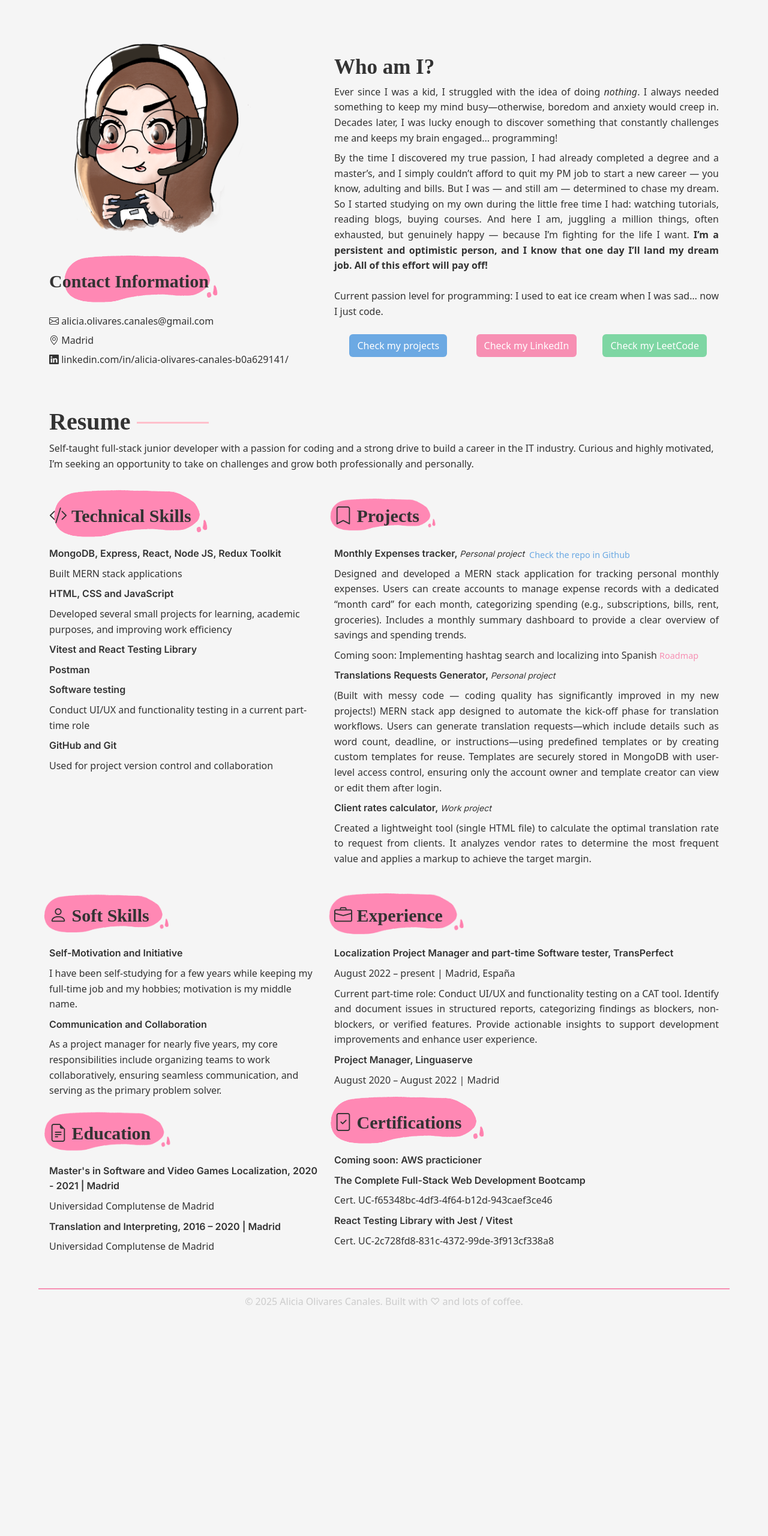
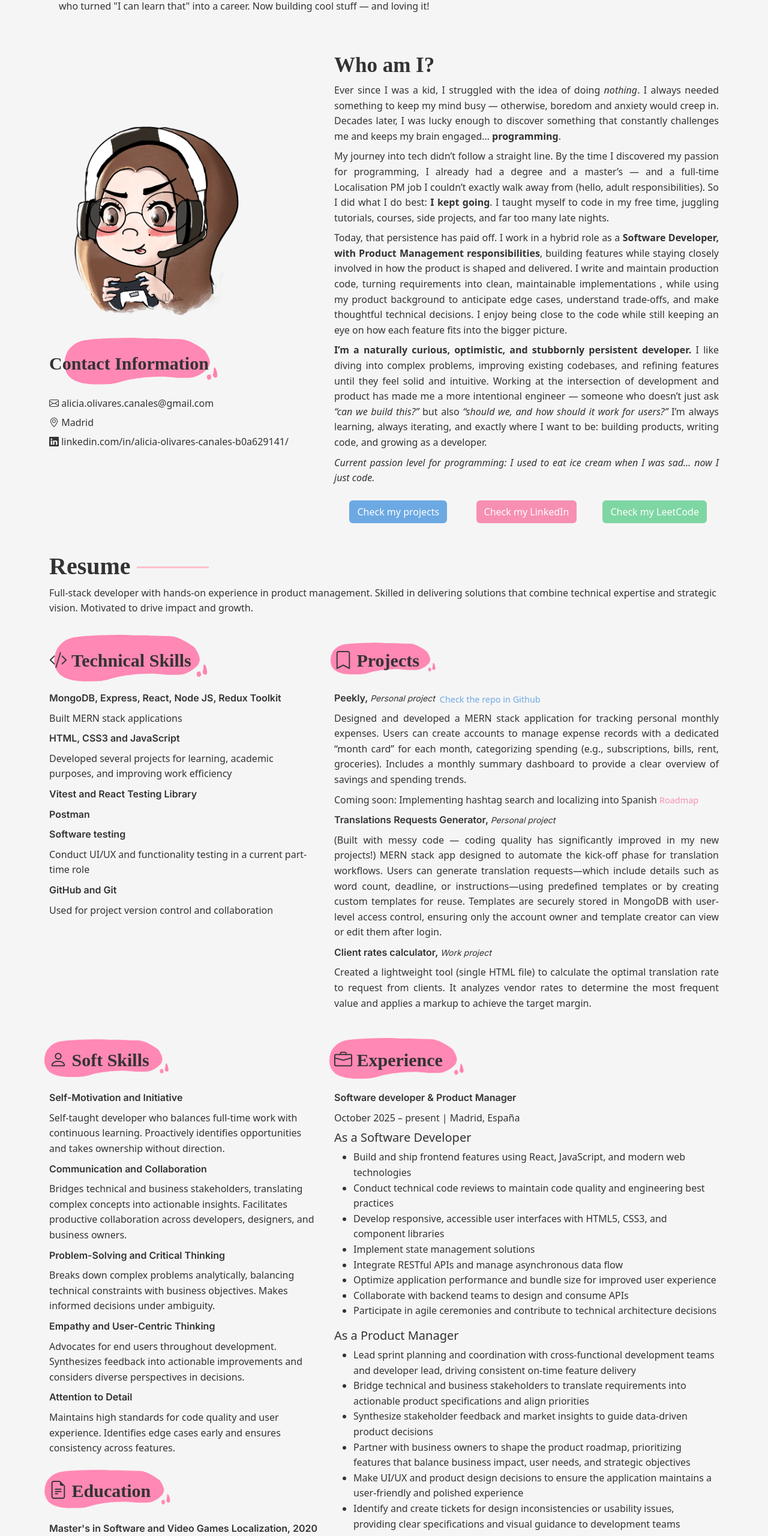
Before and after one commit to Alicia-OC/aliciaoc-portfolio, a React (Create React App) app: page / in a window 1280 px wide. Shown: the part 220-2780 px from the top of the page at 60% size. Before the commit the page ends 2482 px from the top, so only its background shows below. Built offline with nearby package versions, Linux system fonts and the light colour scheme; a web font is replaced by a local one.

Commit message:
updated CV info

```diff
--- a/src/DevBlog/DesignPatterns/Factory.js
+++ b/src/DevBlog/DesignPatterns/Factory.js
@@ -362,7 +362,7 @@ const slayer3 = SlayerFactory.createSlayer("kanoto", "Inosuke", [
   { name: "Mountain Training", completed: true, date: "2024-01-15" },
   { name: "Drum House", completed: true, date: "2024-02-20" },
   { name: "Spider Forest", completed: false, date: null }
-]);`
+]);`;
 
 const factory = (
   <div>
@@ -383,7 +383,7 @@ const factory = (
         without modifying the rest of your code.
       </p>
     </div>
-    <div class="section">
+    <div class="section roles">
       <h3>The 4 Roles</h3>
       <p>Who creates</p>
       <ul>
@@ -408,7 +408,7 @@ const factory = (
         </li>
       </ul>
     </div>
-    <div class="section">
+    <div class="section use-cases">
       <h3>JavaScript Use Case - Concrete products have different behaviors</h3>
       <SyntaxHighlighter
         language="javascript"
@@ -420,8 +420,10 @@ const factory = (
       </SyntaxHighlighter>
     </div>
 
-        <div class="section">
-      <h3>JavaScript Use Case - Concrete products don't have different behaviors</h3>
+    <div class="section use-cases">
+      <h3>
+        JavaScript Use Case - Concrete products don't have different behaviors
+      </h3>
       <SyntaxHighlighter
         language="javascript"
         style={docco}
@@ -431,7 +433,7 @@ const factory = (
         {codeString_same_behavior}
       </SyntaxHighlighter>
     </div>
-    <div class="section">
+    <div class="section why-use-it">
       <h3>Why Use It?</h3>
       <p>Benefits:</p>
       <ol>
@@ -448,7 +450,7 @@ const factory = (
         </li>
       </ol>
     </div>
-    <div class="section">
+    <div class="section when-to-use-it">
       <h3>When to Use It?</h3>
       <ul>
         <li>
@@ -461,7 +463,7 @@ const factory = (
         </li>
       </ul>
     </div>
-    <div class="section">
+    <div class="section summary">
       <h3>Think of It As</h3>
       <p>
         <strong>Factory = Vending machine</strong>
--- a/src/components/ExperienceCertifications.jsx
+++ b/src/components/ExperienceCertifications.jsx
@@ -5,20 +5,88 @@ const ExperienceCertifications = () => {
         <h4>
           <i className="bi bi-briefcase"></i> Experience
         </h4>
+        <div className="software-eng">
+          {" "}
+          <p className="title-paragraph">
+            Software developer & Product Manager
+          </p>
+          <p>October 2025 – present | Madrid, España </p>
+          <h5>As a Software Developer</h5>
+          <ul>
+            <li>
+              Build and ship frontend features using React, JavaScript, and
+              modern web technologies
+            </li>
+            <li>
+              Conduct technical code reviews to maintain code quality and
+              engineering best practices
+            </li>
+            <li>
+              Develop responsive, accessible user interfaces with HTML5, CSS3,
+              and component libraries
+            </li>
+            <li>
+              Implement state management solutions
+            </li>
+            <li>Integrate RESTful APIs and manage asynchronous data flow</li>
+            <li>
+              Optimize application performance and bundle size for improved user
+              experience
+            </li>
+            <li>Collaborate with backend teams to design and consume APIs</li>
+            <li>
+              Participate in agile ceremonies and contribute to technical
+              architecture decisions
+            </li>
+          </ul>
+          <h5>As a Product Manager</h5>
+          <ul>
+            <li>
+              Lead sprint planning and coordination with cross-functional
+              development teams and developer lead, driving consistent on-time
+              feature delivery
+            </li>
+
+            <li>
+              Bridge technical and business stakeholders to translate
+              requirements into actionable product specifications and align
+              priorities
+            </li>
+            <li>
+              Synthesize stakeholder feedback and market insights to guide
+              data-driven product decisions
+            </li>
+            <li>
+              Partner with business owners to shape the product roadmap,
+              prioritizing features that balance business impact, user needs,
+              and strategic objectives
+            </li>
+            <li>
+              Make UI/UX and product design decisions to ensure the application
+              maintains a user-friendly and polished experience
+            </li>
+
+            <li>
+              Identify and create tickets for design inconsistencies or
+              usability issues, providing clear specifications and visual
+              guidance to development teams
+            </li>
+          </ul>
+        </div>
+        <div className="loc-pm">
           <p className="title-paragraph">
             Localization Project Manager and part-time Software tester,
             TransPerfect
           </p>
-        <p>August 2022 – present | Madrid, España </p>
+          <p>August 2022 – October 2025 | Madrid, España </p>
           <p>
             Current part-time role: Conduct UI/UX and functionality testing on a
             CAT tool. Identify and document issues in structured reports,
-          categorizing findings as blockers, non-blockers, or verified features.
-          Provide actionable insights to support development improvements and
-          enhance user experience.
+            categorizing findings as blockers, non-blockers, or verified
+            features. Provide actionable insights to support development
+            improvements and enhance user experience.
           </p>
-        <p className="title-paragraph">Project Manager, Linguaserve</p>
-        <p>August 2020 – August 2022 | Madrid</p>
+        </div>
       </div>
       <div id="certificates">
         {" "}
@@ -26,9 +94,13 @@ const ExperienceCertifications = () => {
           <i className="bi bi-file-check"></i> Certifications
         </h4>
         <p className="title-paragraph">Coming soon: AWS practicioner</p>
-        <p className="title-paragraph">The Complete Full-Stack Web Development Bootcamp</p>
+        <p className="title-paragraph">
+          The Complete Full-Stack Web Development Bootcamp
+        </p>
         <p>Cert. UC-f65348bc-4df3-4f64-b12d-943caef3ce46</p>
-        <p className="title-paragraph">React Testing Library with Jest / Vitest</p>
+        <p className="title-paragraph">
+          React Testing Library with Jest / Vitest
+        </p>
         <p>Cert. UC-2c728fd8-831c-4372-99de-3f913cf338a8</p>
       </div>
     </div>
--- a/src/components/Header.jsx
+++ b/src/components/Header.jsx
@@ -68,8 +68,11 @@ const Header = () => {
         </button>
       </div>
       <p>
-        Junior Full Stack self-taught looking for her opportunity to{" "}
-        <strong>shine</strong>!
+        Software Developer,<br></br>{" "}
+        <p>
+          who turned "I can learn that" into a career. Now building cool stuff —
+          and loving it!
+        </p>
       </p>
     </div>
   );
--- a/src/components/Projects.jsx
+++ b/src/components/Projects.jsx
@@ -10,7 +10,7 @@ const Projects = () => {
             <div className="project-title">
               {" "}
               <p className="title-paragraph">
-                Monthly Expenses tracker,{" "}
+               Peekly,{" "}
                 <i className="subtitle-text">Personal project</i>
               </p>{" "}
               <a
--- a/src/components/SSkillsEducation.jsx
+++ b/src/components/SSkillsEducation.jsx
@@ -1,30 +1,59 @@
 const SSkillsEducation = () => {
   return (
-    <div id="soft-skills" className="col-lg-5" data-aos="fade-right" data-aos-delay="200">
+    <div
+      id="soft-skills"
+      className="col-lg-5"
+      data-aos="fade-right"
+      data-aos-delay="200"
+    >
       <div id="soft-skills">
         {" "}
-        <h4><i className="bi bi-person"></i> Soft Skills</h4>
-        <p className="title-paragraph">Self-Motivation and Initiative </p>
+        <h4>
+          <i className="bi bi-person"></i> Soft Skills
+        </h4>
+        <p className="title-paragraph">Self-Motivation and Initiative</p>
         <p>
-          I have been self-studying for a few years while keeping my full-time
-          job and my hobbies; motivation is my middle name.
+          Self-taught developer who balances full-time work with continuous
+          learning. Proactively identifies opportunities and takes ownership
+          without direction.
         </p>
         <p className="title-paragraph">Communication and Collaboration</p>
         <p>
-          As a project manager for nearly five years, my core responsibilities
-          include organizing teams to work collaboratively, ensuring seamless
-          communication, and serving as the primary problem solver.
+          Bridges technical and business stakeholders, translating complex
+          concepts into actionable insights. Facilitates productive
+          collaboration across developers, designers, and business owners.
         </p>
-      </div>{" "}
+        <p className="title-paragraph">Problem-Solving and Critical Thinking</p>
+        <p>
+          Breaks down complex problems analytically, balancing technical
+          constraints with business objectives. Makes informed decisions under
+          ambiguity.
+        </p>
+        <p className="title-paragraph">Empathy and User-Centric Thinking</p>
+        <p>
+          Advocates for end users throughout development. Synthesizes feedback
+          into actionable improvements and considers diverse perspectives in
+          decisions.
+        </p>
+        <p className="title-paragraph">Attention to Detail</p>
+        <p>
+          Maintains high standards for code quality and user experience.
+          Identifies edge cases early and ensures consistency across features.
+        </p>
+      </div>
       <div id="education">
-        <h4><i className="bi bi-file-earmark-text"></i> Education</h4>
+        <h4>
+          <i className="bi bi-file-earmark-text"></i> Education
+        </h4>
         <p className="title-paragraph">
           Master's in Software and Video Games Localization, 2020 - 2021 |
           Madrid
         </p>
 
         <p>Universidad Complutense de Madrid</p>
-        <p className="title-paragraph">Translation and Interpreting, 2016 – 2020 | Madrid</p>
+        <p className="title-paragraph">
+          Translation and Interpreting, 2016 – 2020 | Madrid
+        </p>
         <p>Universidad Complutense de Madrid</p>
       </div>
     </div>
--- a/src/components/TechnicalSkills.jsx
+++ b/src/components/TechnicalSkills.jsx
@@ -6,9 +6,9 @@ const TechnicalSkills = () => {
       </h4>
       <p className="title-paragraph">MongoDB, Express, React, Node JS, Redux Toolkit </p>
       <p>Built MERN stack applications</p>
-      <p className="title-paragraph">HTML, CSS and JavaScript </p>
+      <p className="title-paragraph">HTML, CSS3 and JavaScript </p>
       <p>
-        Developed several small projects for learning, academic purposes, and
+        Developed several projects for learning, academic purposes, and
         improving work efficiency
       </p>
       <p className="title-paragraph"> Vitest and React Testing Library </p>
--- a/src/components/WhoAmI.jsx
+++ b/src/components/WhoAmI.jsx
@@ -4,30 +4,58 @@ const WhoAmI = () => {
       <div className="about-content">
         <div className="intro">
           <h2>Who am I?</h2>
+
           <p>
             Ever since I was a kid, I struggled with the idea of doing{" "}
-            <i>nothing</i>. I always needed something to keep my mind
-            busy—otherwise, boredom and anxiety would creep in. Decades later, I
-            was lucky enough to discover something that constantly challenges me
-            and keeps my brain engaged... programming!{" "}
+            <i>nothing</i>. I always needed something to keep my mind busy —
+            otherwise, boredom and anxiety would creep in. Decades later, I was
+            lucky enough to discover something that constantly challenges me and
+            keeps my brain engaged… <b>programming</b>.
           </p>
+
           <p>
-            By the time I discovered my true passion, I had already completed a
-            degree and a master’s, and I simply couldn’t afford to quit my PM
-            job to start a new career — you know, adulting and bills. But I was
-            — and still am — determined to chase my dream. So I started studying
-            on my own during the little free time I had: watching tutorials,
-            reading blogs, buying courses. And here I am, juggling a million
-            things, often exhausted, but genuinely happy — because I’m fighting
-            for the life I want.{" "}
+            My journey into tech didn’t follow a straight line. By the time I
+            discovered my passion for programming, I already had a degree and a
+            master’s — and a full-time Localisation PM job I couldn’t exactly
+            walk away from (hello, adult responsibilities). So I did what I do
+            best:
+            <b> I kept going</b>. I taught myself to code in my free time,
+            juggling tutorials, courses, side projects, and far too many late
+            nights.
+          </p>
+
+          <p>
+            Today, that persistence has paid off. I work in a hybrid role as a{" "}
+            <b>Software Developer, with Product Management responsibilities</b>,
+            building features while staying closely involved in how the product
+            is shaped and delivered. I write and maintain production code,
+            turning requirements into clean, maintainable implementations ,
+            while using my product background to anticipate edge cases,
+            understand trade-offs, and make thoughtful technical decisions. I
+            enjoy being close to the code while still keeping an eye on how each
+            feature fits into the bigger picture.
+          </p>
+
+          <p>
             <b>
-              I’m a persistent and optimistic person, and I know that one day
-              I’ll land my dream job. All of this effort will pay off!
+              I’m a naturally curious, optimistic, and stubbornly persistent
+              developer.
             </b>{" "}
-            <br />
-            <br />
-            Current passion level for programming: I used to eat ice cream when
-            I was sad… now I just code.
+            I like diving into complex problems, improving existing codebases,
+            and refining features until they feel solid and intuitive. Working
+            at the intersection of development and product has made me a more
+            intentional engineer — someone who doesn’t just ask{" "}
+            <i>“can we build this?”</i> but also{" "}
+            <i>“should we, and how should it work for users?”</i> I’m always
+            learning, always iterating, and exactly where I want to be: building
+            products, writing code, and growing as a developer.
+          </p>
+
+          <p>
+            <i>
+              Current passion level for programming: I used to eat ice cream
+              when I was sad… now I just code.
+            </i>
           </p>
         </div>
 
--- a/src/pages/Home.jsx
+++ b/src/pages/Home.jsx
@@ -51,10 +51,10 @@ const Home = () => {
           >
             <h1>Resume</h1>
             <p>
-              Self-taught full-stack junior developer with a passion for coding
-              and a strong drive to build a career in the IT industry. Curious
-              and highly motivated, I’m seeking an opportunity to take on
-              challenges and grow both professionally and personally.
+              Full-stack developer with hands-on experience in product
+              management. Skilled in delivering solutions that combine technical
+              expertise and strategic vision. Motivated to drive impact and
+              growth.
             </p>
           </div>
           <div
```
Lines whose indentation alone changed are shown as unchanged.
